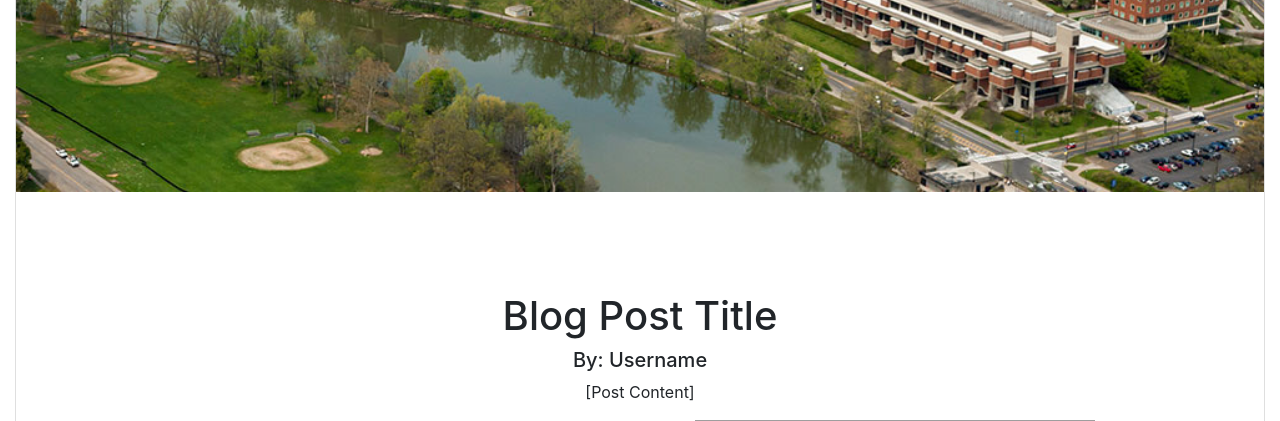
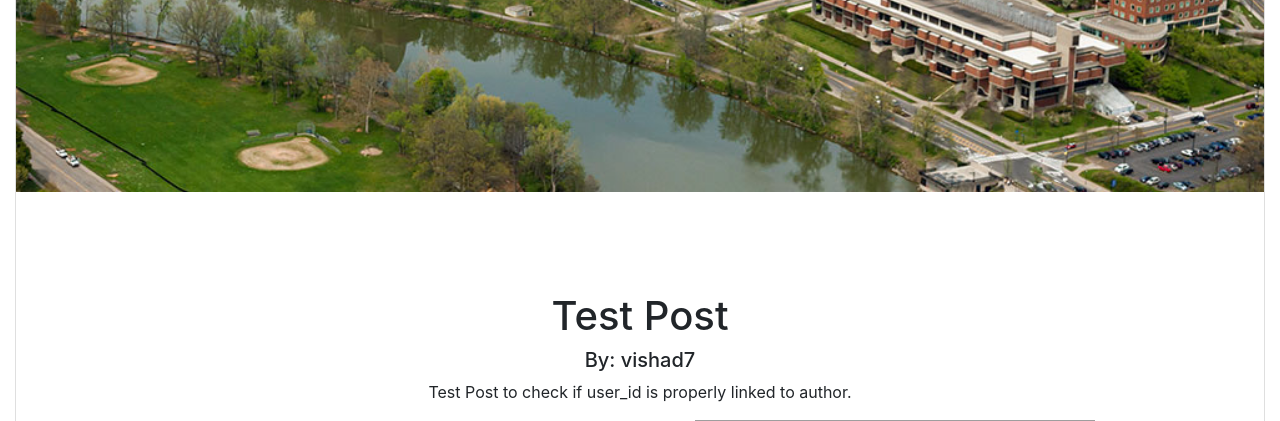
Before and after one commit to Pratistha98/CS210, a Flask app: page /posts/2 in a window 1280 px wide. Shown: the part 606-1027 px from the top of the page. Run offline with Flask 2, Linux system fonts and the light colour scheme; data comes from the database, SQL or seed files in the repository; both versions use the stored data as it was after the commit; some libraries are stand-ins or nearby versions; some web fonts are replaced; grey boxes are pictures that could not be loaded.

Commit message:
added jinga2 template for Blog.html

```diff
--- a/backend.py
+++ b/backend.py
@@ -170,7 +170,7 @@ def posts():
 
 @app.route("/posts/<int:pid>")  # login required
 def view_post(pid):
-    post = Post.query.filter_by(id=pid)
+    post = Post.query.filter_by(id=pid).first()
     return render_template("Blog.html", post=post)
 
 @app.route("/account", methods=['GET', 'POST'])
@@ -179,8 +179,8 @@ def account():
     form = UpdateAccountForm()
     if form.validate_on_submit():
         if form.picture.data:
-            picture_file = save_picture(form.picture.data)
-            current_user.image_file = picture_file
+            picture_file = save_profile_picture(form.picture.data)
+            current_user.picture = picture_file
         current_user.username = form.username.data
         current_user.email = form.email.data
         db.session.commit()
@@ -189,8 +189,8 @@ def account():
     elif request.method == 'GET':
         form.username.data = current_user.username
         form.email.data = current_user.email
-    image_file = url_for('static', filename='profile_pics/' + current_user.image_file)
-    return render_template('account.html', title='Account', image_file=image_file, form=form)
+    picture = url_for('static', filename='user_pictures/' + current_user.picture)
+    return render_template('account.html', title='Account', picture=picture, form=form)
 
 @app.route('/login', methods=['GET', 'POST'])  # Check if this works properly
 def login():
@@ -265,9 +265,9 @@ def save_profile_picture(user_picture):
     _, f_ext = os.path.splitext(user_picture.filename)
     picture_fn = random_hex + f_ext
     picture_path = os.path.join(app.root_path, 'static/user_pictures', picture_fn)
-    output_size = (125, 125)
+    output_size = (25, 25)
     i = Image.open(user_picture)
-    i = ImageOps.fit(i, (125, 125), Image.ANTIALIAS)
+    i = ImageOps.fit(i, (25, 25), Image.ANTIALIAS)
     i.thumbnail(output_size)
     i.save(picture_path)
     return picture_fn
--- a/templates/Blog.html
+++ b/templates/Blog.html
@@ -7,9 +7,9 @@
 			<div class="card-body">
 				<div class="container">
 					<div class="jumbotron-blog">
-						<h1>Blog Post Title</h1>
-						<h5>By: Username</h5>
-						<p>[Post Content]</p>
+						<h1>{{ post.title }}</h1>
+						<h5>By: {{ post.author.username }}</h5>
+						<p>{{ post.description }}</p>
 						<div class="container h-100">
 							<div class="d-flex h-100">
 								<div class="align-self-end ml-auto btn-group-vertical">
--- a/templates/Header.html
+++ b/templates/Header.html
@@ -28,7 +28,7 @@
     <div class="collapse navbar-collapse " id="forDisplay">
       <ul class="navbar-nav ml-auto">
         {% if logged_in %}
-          <a class="nav-link" href="http://localhost:5000/profile"><img src="https://img.icons8.com/ios-glyphs/30/000000/user--v1.png"></a>
+          <a class="nav-link" href="http://localhost:5000/profile"><img src="/static/user_pictures/{{current_user.picture}}"></a>
           <a class="nav-link" href="http://localhost:5000/">Home</a>
           <a class="nav-link" href="http://localhost:5000/logout">Logout</a>
           <a class="nav-link" href="#">About</a>
--- a/templates/Landing.html
+++ b/templates/Landing.html
@@ -47,7 +47,7 @@
           {% for post in posts %}
           <div class ="col-md-4 col-sm-6">
               <div class = "card">
-                <a href="{{ post.id }}"> <img class ="card-img" src="/static/images/Library.jpg">
+                <a href="posts/{{post.id}}"> <img class ="card-img" src="/static/images/Library.jpg">
                   <div class = "card body">
                       <h4 class = "card-title" id = "text"> {{ post.title }} </h4>
                     </div>
```
Also changed, not shown: database.db, static/user_pictures/5dcdfab05aceaf3d.png (deleted), static/user_pictures/8b170d1d8e6fb6e1.png (deleted), static/user_pictures/default.jpg, static/user_pictures/ed0e0367d48eb521.png (deleted), 2 other files.
